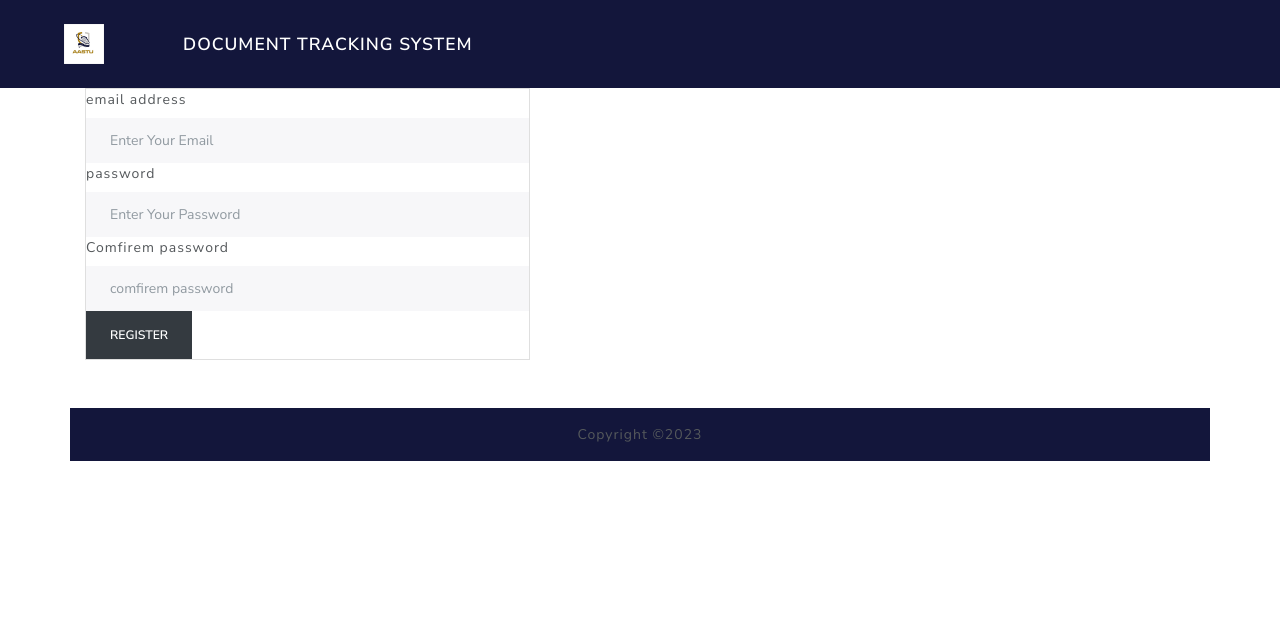
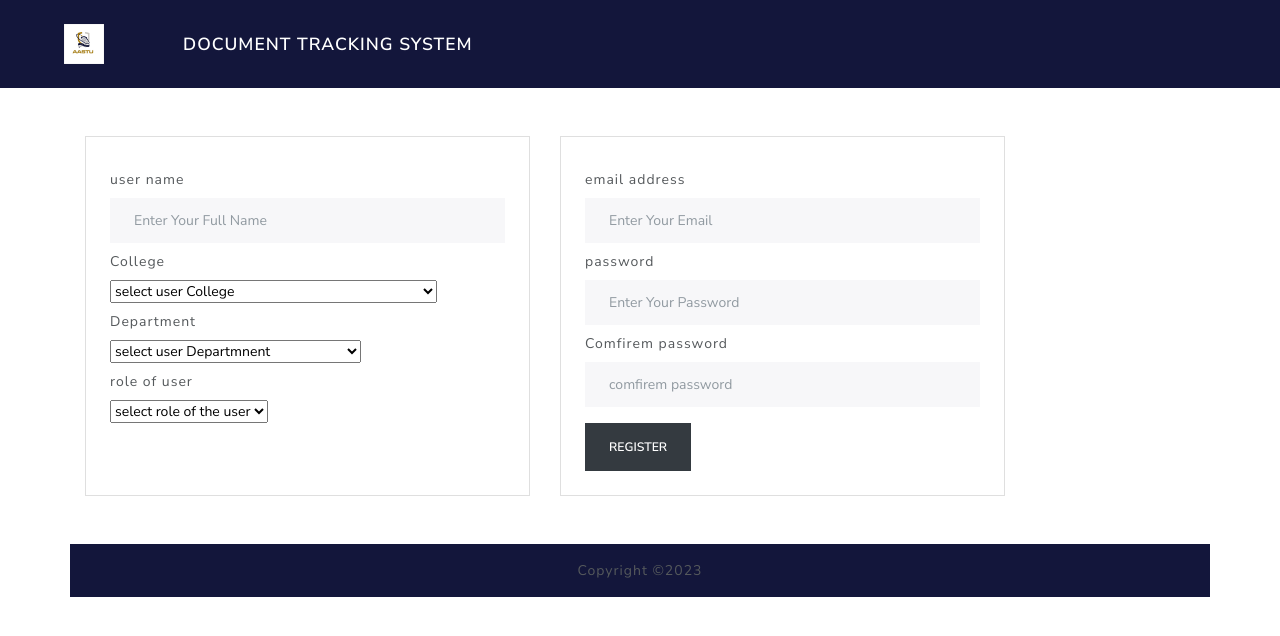
Before and after one commit to HabibiGirum/Document-tracking-system-project, a React (Create React App) app: page /register in a window 1280 px wide. Shown: the top 636 px of the page. Built offline with nearby package versions, Linux system fonts and the light colour scheme.

Commit message:
update register Page

```diff
--- a/src/components/Footer.js
+++ b/src/components/Footer.js
@@ -2,7 +2,7 @@ import React from "react";
 import { Container, Row, Col } from "react-bootstrap";
 const Footer = () => {
   return (
-    <footer>
+    <footer className="b-0">
       <Container>
         <Row>
           <Col className="text-center py-3 my-5">
--- a/src/pages/Home.js
+++ b/src/pages/Home.js
@@ -14,8 +14,8 @@ function Home() {
                     <Card>
                         <Form className='p-3'>
                             <Form.Group className="mb-3" controlId="home">
-                                <Form.Label>Email address</Form.Label>
-                                <Form.Control type="email" placeholder="Enter email" />
+                                <Form.Label>Purpose of Submission</Form.Label>
+                                <Form.Control as="textarea" placeholder="Enter email" />
                                 <Form.Text className="text-muted">
                                     We'll never share your email with anyone else.
                                 </Form.Text>
--- a/src/pages/Register.js
+++ b/src/pages/Register.js
@@ -1,45 +1,108 @@
-import { Form, Row, Col, Button, Card, Container } from 'react-bootstrap';
+import { Form, Row, Col, Button, Card, Container } from "react-bootstrap";
 
 import Header from "../components/Header";
 import Footer from "../components/Footer";
-
 
 const Register = () => {
   return (
     <>
       <Header />
-            <Container className='justify-content-center'>
+      <Container className="justify-content-center h-500">
         <Row>
-
           <Col md={5}>
-                        <Card md={4}>
-
-                            <Form>
-                                <Form.Group>
-                                    <Form.Label>email address</Form.Label>
+            <Card md={4} className="mt-5">
+              <Form className="p-4">
+                <Form.Group className="mt-2">
+                  <Form.Label>user name</Form.Label>
                   <Form.Control
-                                        type='email'
-                                        placeholder='Enter Your Email'
+                    type="text"
+                    placeholder="Enter Your Full Name"
                   />
                 </Form.Group>
-                                <Form.Group>
+                <Form.Group className="mt-2">
+                  <Form.Label>College</Form.Label>
+                </Form.Group>
+                <Form.Select aria-label="Default select example">
+                  <Form.Label>select user College</Form.Label>
+                  <option>select user College</option>
+                  <option value="1">
+                    College of Electrical and Mechanical Engineering
+                  </option>
+                  <option value="2">
+                    College of Biological and Chemical Engineering
+                  </option>
+                  <option value="3">College of Applied Science</option>
+                  <option value="4">
+                    College of Natural and Social Science
+                  </option>
+                  <option value="5">
+                    College of Archtctuire and Civil Engineering
+                  </option>
+                </Form.Select>
+                <Form.Group className="mt-2">
+                  <Form.Label>Department</Form.Label>
+                </Form.Group>
+                <Form.Select aria-label="Default select example">
+                  <Form.Label>select user Departemnt</Form.Label>
+                  <option>select user Departmnent</option>
+                  <option value="1">Electrical and Computer Engineering</option>
+                  <option value="2">ElectroMechanical Engineering</option>
+                  <option value="3">Mechanical Engineering</option>
+                  <option value="4">Software Engineering</option>
+                  <option value="5">Biotechnology</option>
+                  <option value="6">Chemical Engineering</option>
+                  <option value="7">Enviromental Engineering</option>
+                  <option value="8">Geology</option>
+                  <option value="9">industrial Chimistry</option>
+                  <option value="10">Food Science and Applied Science</option>
+                  <option value="11">Archtecture</option>
+                  <option value="12">Civil Engineering Departement</option>
+                  <option value="13">Mining Engneering</option>
+                  <option value="14">Mathmatics Department</option>
+                  <option value="15">Language</option>
+                  <option value="16">Physics and Stastics</option>
+                  <option value="17">Social Sciences</option>
+                  <option value="17">Prengineering Programs</option>
+                </Form.Select>
+                <Form.Group className="mt-2">
+                  <Form.Label>role of user</Form.Label>
+                </Form.Group>
+                <Form.Select aria-label="Default select example" className="mb-5">
+                  <Form.Label>select the role of the user</Form.Label>
+                  <option>select role of the user</option>
+                  <option value="1">Lecturer</option>
+                  <option value="2">Department Head</option>
+                  <option value="3">College Dean</option>
+                  <option value="4">Vice President</option>
+                  <option value="5">Human Resoureces</option>
+                </Form.Select>
+              </Form>
+            </Card>
+          </Col>
+          <Col md={5}>
+            <Card md={4} className="mt-5">
+              <Form className="p-4">
+                <Form.Group className="mt-2">
+                  <Form.Label>email address</Form.Label>
+                  <Form.Control type="email" placeholder="Enter Your Email" />
+                </Form.Group>
+
+                <Form.Group className="mt-2">
                   <Form.Label>password</Form.Label>
                   <Form.Control
-                                        type='password'
-                                        placeholder='Enter Your Password'
+                    type="password"
+                    placeholder="Enter Your Password"
                   />
                 </Form.Group>
-                                <Form.Group>
+                <Form.Group className="mt-2">
                   <Form.Label>Comfirem password</Form.Label>
                   <Form.Control
-                                        type='password'
-                                        placeholder='comfirem password'
+                    type="password"
+                    placeholder="comfirem password"
                   />
                 </Form.Group>
 
-                                <Button className='btn btn-dark'>
-                                    Register
-                                </Button>
+                <Button className="btn btn-dark d-block mt-3">Register</Button>
               </Form>
             </Card>
           </Col>
@@ -47,7 +110,7 @@ const Register = () => {
       </Container>
       <Footer />
     </>
-    )
-}
+  );
+};
 
 export default Register;
```
Lines whose indentation alone changed are shown as unchanged.
